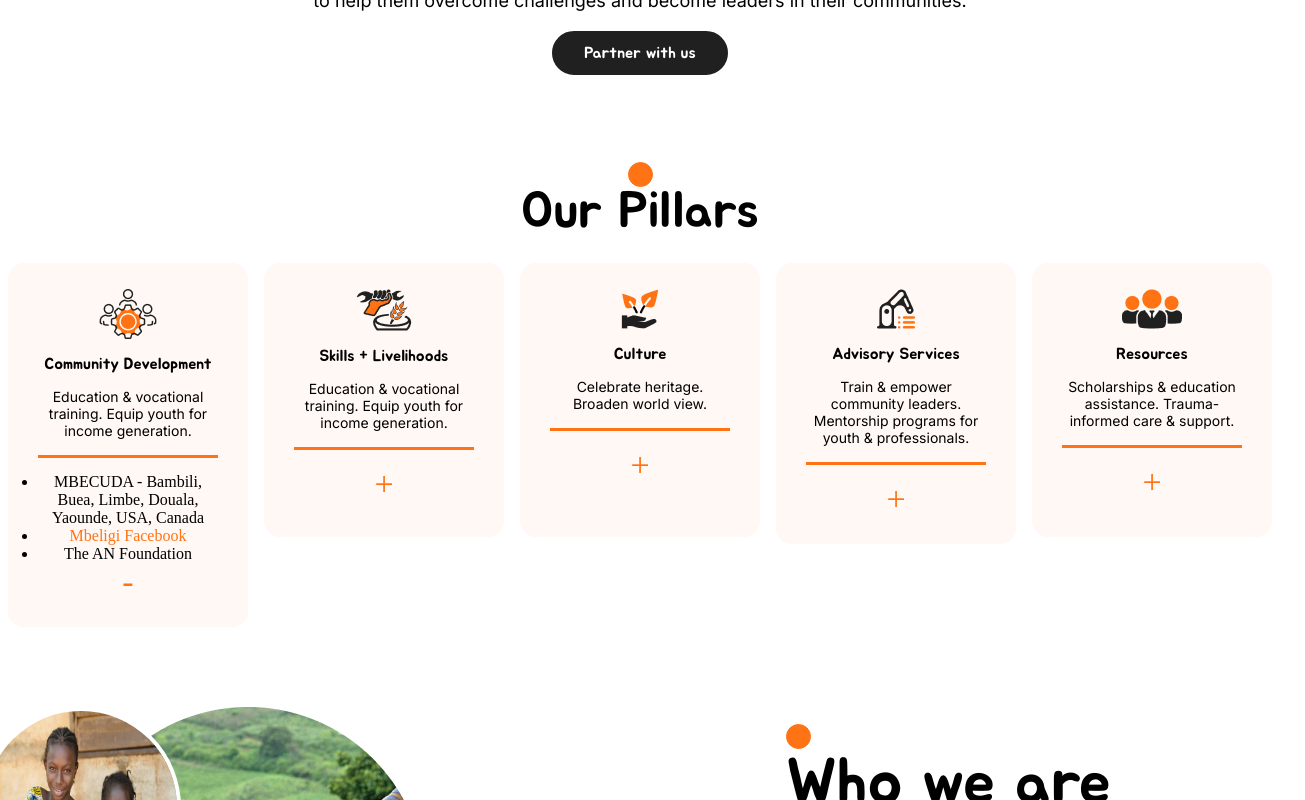
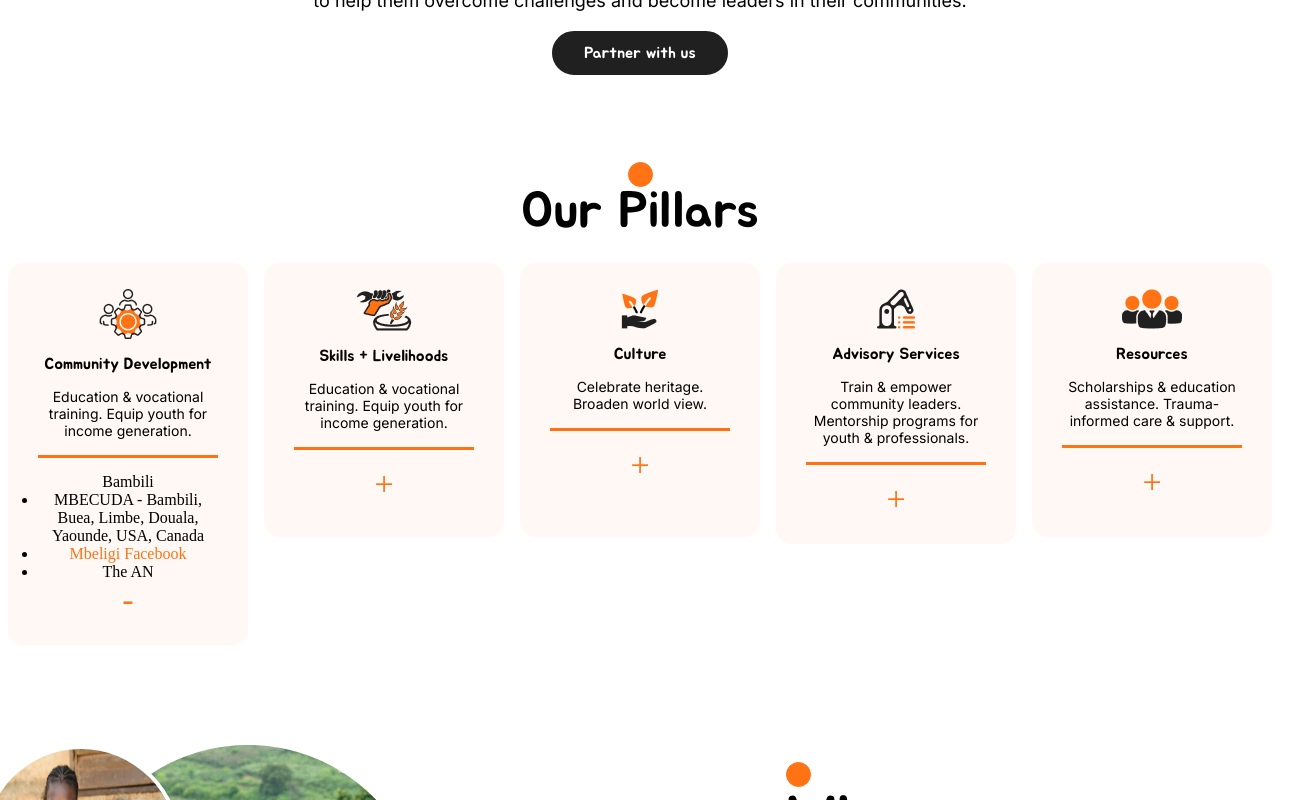
Before and after one commit to TraitzTech/ANfoundation, a React (Create React App) app: page / in a window 1280 px wide. Both pictures are taken after a click on the element 128 px from the left and 953 px from the top of the page. Shown: the part 553-1353 px from the top of the page, 1305 px wide, since content can reach past the window. Built offline with nearby package versions, Linux system fonts and the light colour scheme.

Commit message:
fix: changes made to the spellings

```diff
--- a/src/components/newsletter/Newsletter.jsx
+++ b/src/components/newsletter/Newsletter.jsx
@@ -61,7 +61,7 @@ const Newsletter = () => {
             <div className="right-location">
               <img src={location} alt="Location Icon" />
               <div>
-                <p>steet number, City</p>
+                <p>street number, City</p>
                 <p>state, Country</p>
               </div>
             </div>
--- a/src/components/ourpillars/ourpillars.css
+++ b/src/components/ourpillars/ourpillars.css
@@ -11,6 +11,13 @@
   max-width: 1360px;
   /* background-color: red; */
   margin: auto;
+}
+
+.slider-container {
+  overflow-x: hidden;
+  overflow-y: hidden;
+  padding-bottom: 20px;
+  margin: 0;
 }
 
 
--- a/src/components/oursupport/Oursupport.jsx
+++ b/src/components/oursupport/Oursupport.jsx
@@ -22,6 +22,7 @@ import "swiper/css/pagination";
 import "swiper/css/scrollbar";
 import { specialCharMap } from "@testing-library/user-event/dist/keyboard";
 import Inpartners from "../inpartners/Inpartners";
+import { BiBorderRadius } from "react-icons/bi";
 
 const Oursupport = () => {
   var settings = {
@@ -73,6 +74,7 @@ const Oursupport = () => {
               <div className="custom-slide">
                 <Swippercard
                   bgImage={farmers}
+                  style={{ BiBorderRadius: `30px` }}
                   headercontent={"Livelihood Training"}
                   text={
                     "(solar electrification and entrepreneurship) for two at-risk young men in recovery from drug addiction"
@@ -86,7 +88,7 @@ const Oursupport = () => {
                   bgImage={graduation}
                   headercontent={"Tuition/textbook Scholarship"}
                   text={
-                    "Dedicated to support to a an post-primary girls in Bambili, NWR "
+                    "Dedicated to support to any and all post-primary girls in Bambili, NWR "
                   }
                 />
               </div>
--- a/src/components/oursupport/oursupport.css
+++ b/src/components/oursupport/oursupport.css
@@ -45,12 +45,18 @@
 } */
 
 .swiper-pagination-bullet-active {
-  background: rgba(255, 115, 21, 1) !important; /* Active bullet color */
-  transform: scale(1.2); /* Slightly enlarge active bullet */
+  background: rgba(255, 115, 21, 1) !important;
+  /* Active bullet color */
+  transform: scale(1.2);
+  /* Slightly enlarge active bullet */
 }
 
 .ipartner-container {
   margin-top: 50px;
+}
+
+.custom-slide {
+  border-radius: 50%;
 }
 
 @media (max-width: 968px) {
--- a/src/components/pillarcards/Pillarcard.jsx
+++ b/src/components/pillarcards/Pillarcard.jsx
@@ -16,14 +16,17 @@ const Pillarcard = ({ bgImage, headercontent, text }) => {
         <h3>{headercontent}</h3>
         <p>{text}</p>
         <hr />
-        <span className={isOpen ? "hidden" : ""} id="span"> + </span>
+        <span className={isOpen ? "hidden" : ""} id="span">
+          {" "}
+          +{" "}
+        </span>
         <div
           className={
             isOpen ? "dropdown".concat("") : "dropdown".concat(" hidden")
           }
         >
-
           <ul>
+            <span>Bambili</span>
             <li>
               MBECUDA - Bambili, Buea, Limbe, Douala, Yaounde, USA, Canada
             </li>
@@ -32,7 +35,7 @@ const Pillarcard = ({ bgImage, headercontent, text }) => {
                 Mbeligi Facebook
               </a>
             </li>
-            <li>The AN Foundation</li>
+            <li>The AN</li>
           </ul>
           <span id="span"> - </span>
         </div>
--- a/src/components/pillarcards/Pillarcardfive.jsx
+++ b/src/components/pillarcards/Pillarcardfive.jsx
@@ -16,13 +16,17 @@ const Pillarcardfive = ({ bgImage, headercontent, text }) => {
         <h3>{headercontent}</h3>
         <p>{text}</p>
         <hr />
-        <span className={isOpen ? "hidden" : ""} id="span"> + </span>
+        <span className={isOpen ? "hidden" : ""} id="span">
+          {" "}
+          +{" "}
+        </span>
         <div
           className={
             isOpen ? "dropdown".concat("") : "dropdown".concat(" hidden")
           }
         >
           <ul>
+            <span>Bambili</span> <br />
             <span>Social Services</span>
             <li>Bambili Health Center</li>
             <li>University of Bamenda</li>
@@ -33,7 +37,6 @@ const Pillarcardfive = ({ bgImage, headercontent, text }) => {
             </li>
           </ul>
           <span id="span"> - </span>
-
         </div>
       </div>
     </div>
--- a/src/components/pillarcards/Pillarcardfour.jsx
+++ b/src/components/pillarcards/Pillarcardfour.jsx
@@ -16,23 +16,23 @@ const Pillarcardfour = ({ bgImage, headercontent, text }) => {
         <h3>{headercontent}</h3>
         <p>{text}</p>
         <hr />
-        <span className={isOpen ? "hidden" : ""} id="span"> + </span>
+        <span className={isOpen ? "hidden" : ""} id="span">
+          {" "}
+          +{" "}
+        </span>
         <div
           className={
             isOpen ? "dropdown".concat("") : "dropdown".concat(" hidden")
           }
         >
           <ul>
+            <span>Bambili</span>
             <a href="https://docs.google.com/forms/d/e/1FAIpQLScEsBrYu7npRJrq09ZmuVWQ16dRl2L8BV4F-Pp00MJbS_lO1w/viewform">
               {" "}
-              <li>
-                 Growing Mbeligi Together
-                Inaugural - 21st Sept 2024
-              </li>
+              <li>Growing Mbeligi Together Inaugural - 21st Sept 2024</li>
             </a>
           </ul>
           <span id="span"> - </span>
-
         </div>
       </div>
     </div>
--- a/src/components/pillarcards/Pillarcardthree.jsx
+++ b/src/components/pillarcards/Pillarcardthree.jsx
@@ -16,13 +16,17 @@ const Pillarcardthree = ({ bgImage, headercontent, text }) => {
         <h3>{headercontent}</h3>
         <p>{text}</p>
         <hr />
-        <span className={isOpen ? "hidden" : ""} id="span"> + </span>
+        <span className={isOpen ? "hidden" : ""} id="span">
+          {" "}
+          +{" "}
+        </span>
         <div
           className={
             isOpen ? "dropdown".concat("") : "dropdown".concat(" hidden")
           }
         >
           <ul>
+            <span>Bambili</span> <br />
             <span>Language</span>
             <li>
               <a href="https://www.youtube.com/@prof_agwandi">
@@ -39,11 +43,9 @@ const Pillarcardthree = ({ bgImage, headercontent, text }) => {
             <li>Bambili Palace</li>
             <li>Quarters</li>
             <li>Lake Bambili</li>
-
             <span> Music, Dance & Crafts Traditional Practices Events</span>
           </ul>
           <span id="span"> - </span>
-
         </div>
       </div>
     </div>
--- a/src/components/pillarcards/Pillarcardtwo.jsx
+++ b/src/components/pillarcards/Pillarcardtwo.jsx
@@ -26,6 +26,7 @@ const Pillarcardtwo = ({ bgImage, headercontent, text }) => {
           }
         >
           <ul>
+            <span>Bambili</span>
             <li>Secondary Education</li>
             <li>Agriculture</li>
             <li>Business and Trades</li>
```
